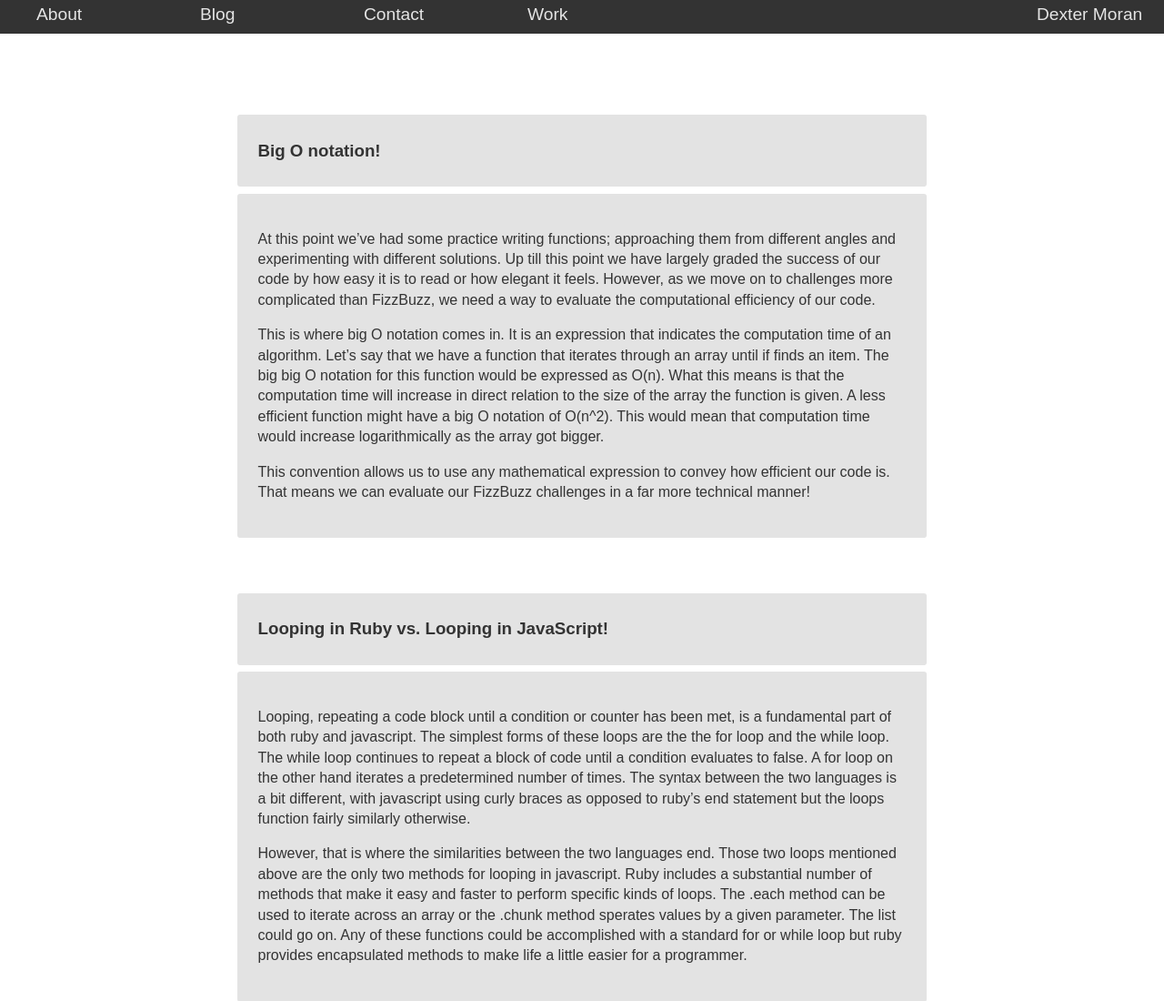
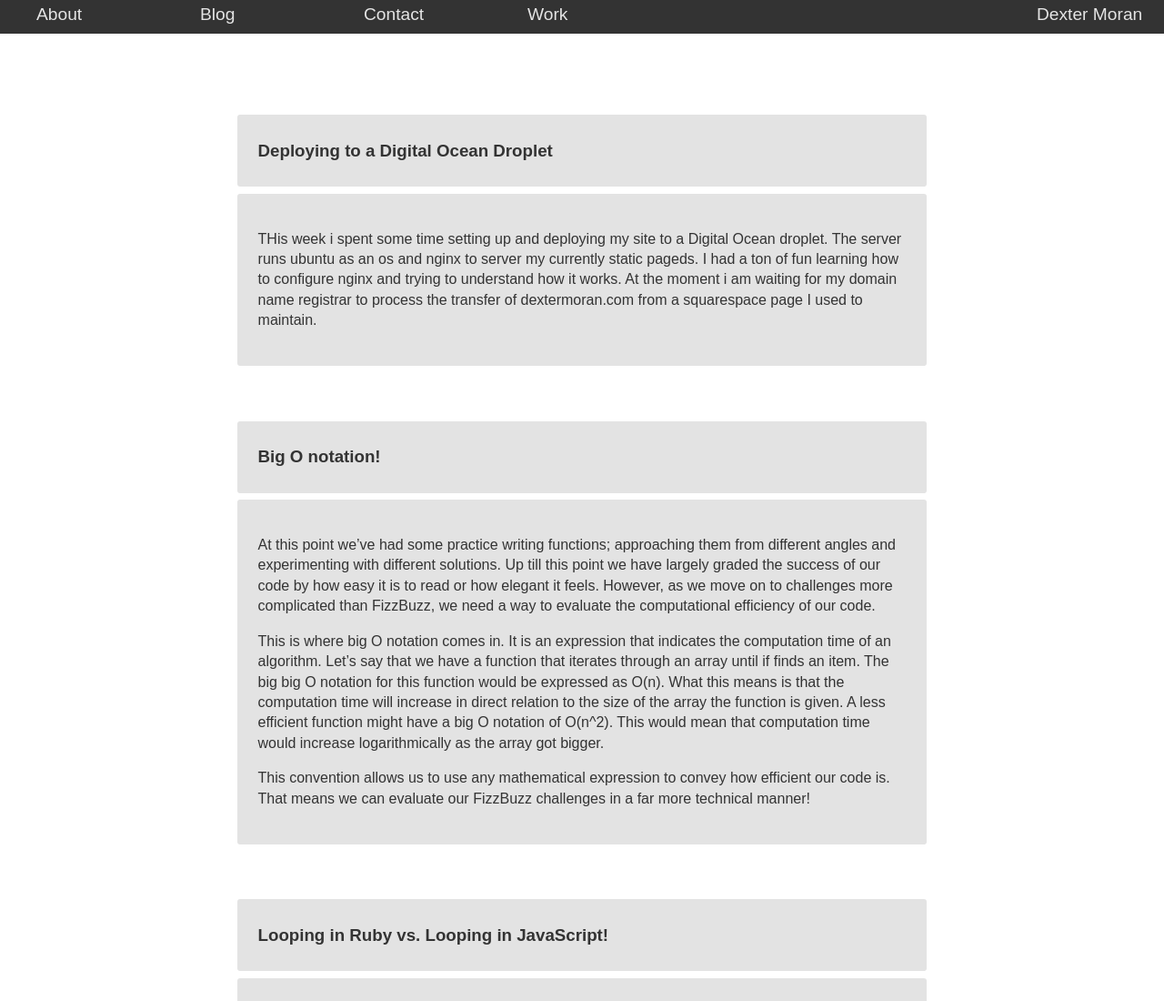
Before and after one commit to dextermoran/dextermoran.github.io, a plain HTML site: page pages/blog.html in a window 1280 px wide. Shown: the top 1100 px of the page at 91% size. Drawn offline with Linux system fonts and the light colour scheme.

Commit message:
add week 9 blog

```diff
--- a/pages/blog.html
+++ b/pages/blog.html
@@ -25,6 +25,22 @@
 
 
   <div class="content">
+
+                      <div class="postTitle">
+        <h3>Deploying to a Digital Ocean Droplet</h3>
+           <!-- <section class="icons">
+              <div><img src="../imgs/email-black.png"></div>
+              <div><img src="../imgs/googleplus-black.png"></div>
+              <div><img src="../imgs/linkedin-black.png"></div>
+              <div><img src="../imgs/instagram-black.png"></div>
+            </section> -->
+      </div>
+
+      <div class="postContent">
+        <p>THis week i spent some time setting up and deploying my site to a Digital Ocean droplet. The server runs ubuntu as an os and nginx to server my
+        currently static pageds. I had a ton of fun learning how to configure nginx and trying to understand how it works. At the moment i am waiting for my
+        domain name registrar to process the transfer of dextermoran.com from a squarespace page I used to maintain. </p>
+     </div>
 
                   <div class="postTitle">
         <h3>Big O notation!</h3>
```
Also changed, not shown: stylesheets/workstyle.css (+0 -7 lines).
